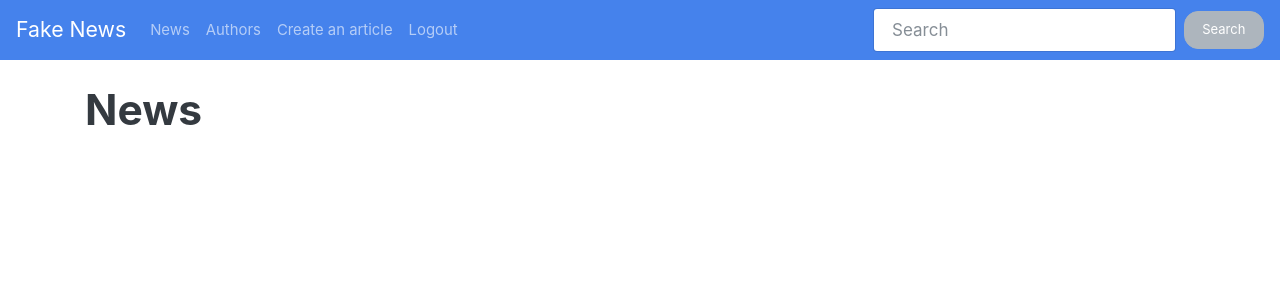
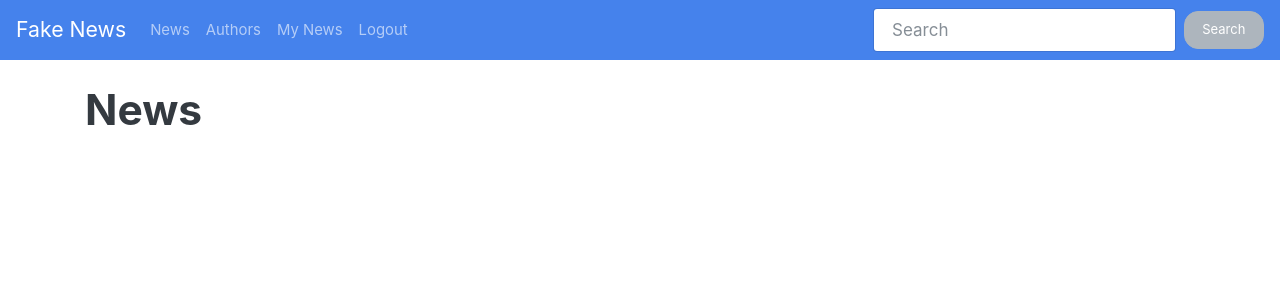
Before and after one commit to erhuz/Fake-News, a PHP site: page /index.php in a window 1280 px wide. Shown: the top 300 px of the page. Run offline with PHP 8.4, Linux system fonts and the light colour scheme; the visitor is signed in with stand-in values (Sample User, id 1).

Commit message:
Updated reference

```diff
--- a/components/nav.php
+++ b/components/nav.php
@@ -16,7 +16,7 @@
                 <a class="nav-link" href="/authors.php">Authors</a>
             </li>
             <li class="nav-item">
-                <a class="nav-link" href="/login.php">Create an article</a>
+                <a class="nav-link" href="/create_news.php">My News</a>
             </li>
             <li class="nav-item">
                 <a class="nav-link" href="/processing/logout.php">Logout</a>
--- a/login.php
+++ b/login.php
@@ -18,6 +18,6 @@ require_once $_SERVER['DOCUMENT_ROOT'].'/components/nav.php';
 
 require_once $_SERVER['DOCUMENT_ROOT'].'/components/messages.php';
 
-require_once $_SERVER['DOCUMENT_ROOT'].'/content/authForm.php'; // Content
+require_once $_SERVER['DOCUMENT_ROOT'].'/content/auth_form.php'; // Content
 
 require_once $_SERVER['DOCUMENT_ROOT'].'/components/footer.php';
```
